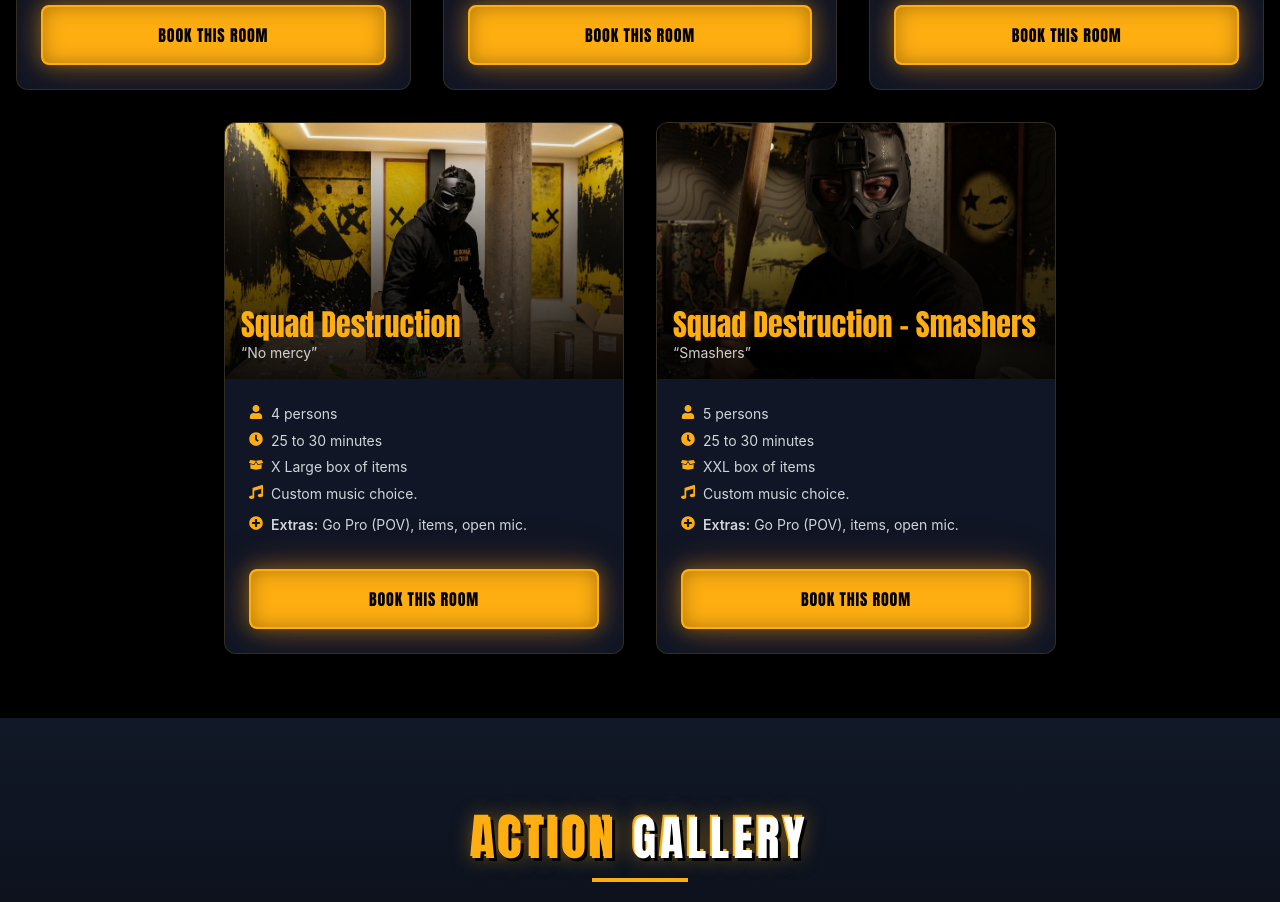
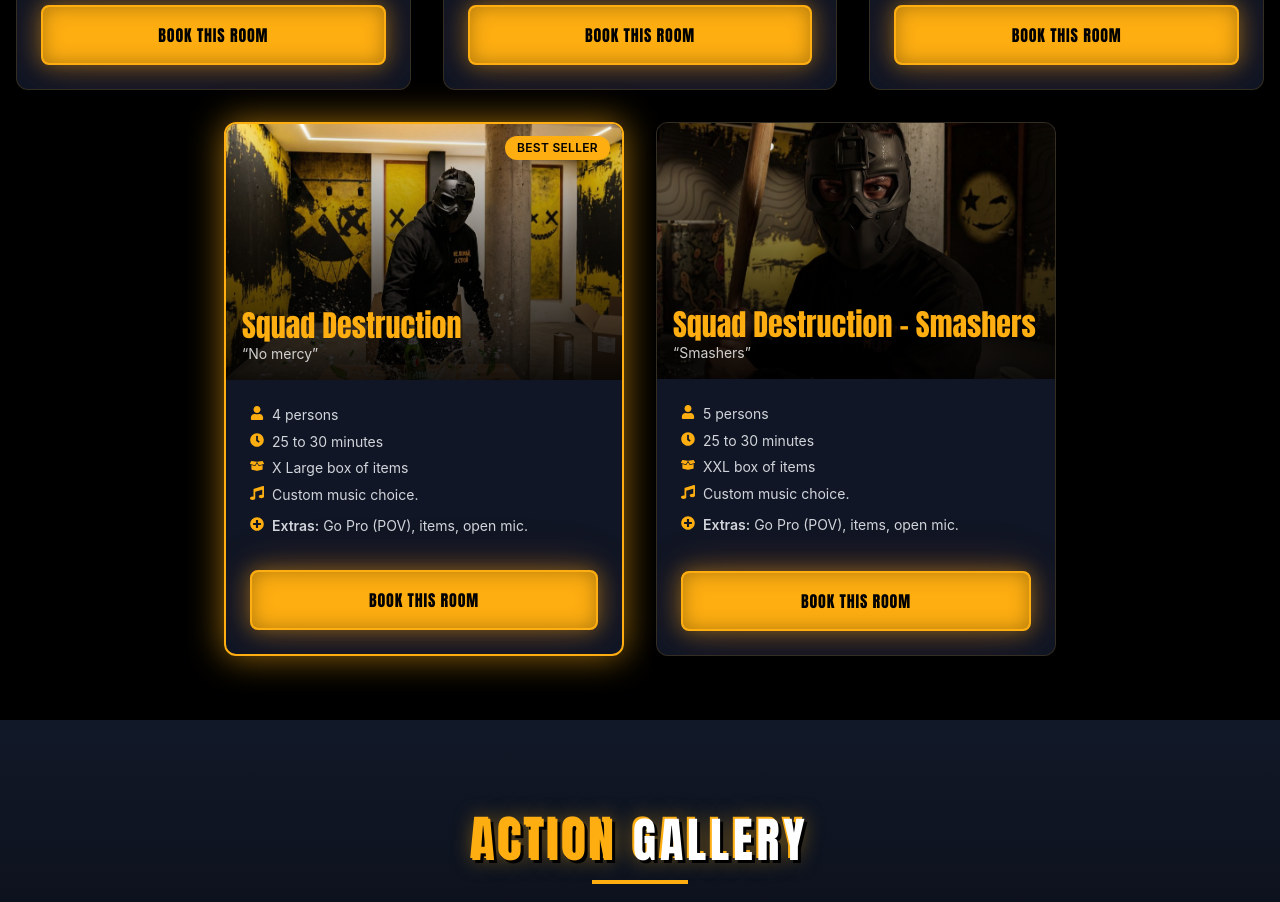
Before and after one commit to moementrabelsi/ragecage-website, a React (Vite) app: page / in a window 1280 px wide. Shown: the part 2580-3482 px from the top of the page. Built offline with nearby package versions, Linux system fonts and the light colour scheme; no server answers; a web font is replaced by a local one.

Commit message:
highlighted best seller pack

```diff
--- a/src/components/ServicesRooms.jsx
+++ b/src/components/ServicesRooms.jsx
@@ -67,7 +67,8 @@ const ServicesRooms = () => {
       titleKey: 'services.rooms.squadDestructionFour.title',
       descriptionKey: 'services.rooms.squadDestructionFour.description',
       itemsKey: 'services.rooms.squadDestructionFour.items',
-      image: '/images/services/7.jpg'
+      image: '/images/services/7.jpg',
+      bestSeller: true
     },
     {
       id: 5,
@@ -156,6 +157,9 @@ const ServicesRooms = () => {
               .map(item => item.trim())
               .filter(Boolean)
             const extrasText = extrasRaw ? extrasRaw.trim() : ''
+            const cardBorderClass = service.bestSeller
+              ? 'border-2 border-rage-yellow shadow-[0_0_35px_rgba(254,174,17,0.6)]'
+              : 'border border-rage-yellow/15 shadow-lg'
 
             return (
               <motion.div
@@ -167,9 +171,8 @@ const ServicesRooms = () => {
                   boxShadow: '0 15px 35px rgba(254,174,17,0.3)',
                   transition: { duration: 0.4, ease: [0.25, 0.46, 0.45, 0.94] }
                 }}
-                className="bg-gray-900/95 rounded-xl overflow-hidden border border-rage-yellow/15 shadow-lg flex flex-col rage-card-hover"
+                className={`bg-gray-900/95 rounded-xl overflow-hidden flex flex-col rage-card-hover ${cardBorderClass}`}
               >
-                {/* IMAGE – UNCHANGED */}
                 <div className="relative h-64 overflow-hidden">
                   <motion.img
                     src={service.image}
@@ -179,6 +182,11 @@ const ServicesRooms = () => {
                     transition={{ duration: 0.4 }}
                   />
                   <div className="absolute inset-0 bg-gradient-to-t from-black/90 via-black/50 to-transparent" />
+                  {service.bestSeller && (
+                    <div className="absolute top-3 right-3 bg-rage-yellow text-rage-black text-xs font-semibold px-3 py-1 rounded-full shadow-lg uppercase tracking-wide">
+                      {t('services.bestSeller')}
+                    </div>
+                  )}
                   <div className="absolute bottom-4 left-4 right-4">
                     <h3 className="text-3xl font-rage text-rage-yellow">
                       {t(service.titleKey)}
@@ -230,6 +238,9 @@ const ServicesRooms = () => {
                 .map(item => item.trim())
                 .filter(Boolean)
               const extrasText = extrasRaw ? extrasRaw.trim() : ''
+              const cardBorderClass = service.bestSeller
+                ? 'border-2 border-rage-yellow shadow-[0_0_35px_rgba(254,174,17,0.6)]'
+                : 'border border-rage-yellow/15 shadow-lg'
 
               return (
                 <motion.div
@@ -241,9 +252,8 @@ const ServicesRooms = () => {
                     boxShadow: '0 15px 35px rgba(254,174,17,0.3)',
                     transition: { duration: 0.4, ease: [0.25, 0.46, 0.45, 0.94] }
                   }}
-                  className="bg-gray-900/95 rounded-xl overflow-hidden border border-rage-yellow/15 shadow-lg flex flex-col rage-card-hover md:w-[calc(50%-1rem)] lg:w-[calc(33.333%-1rem)]"
+                  className={`bg-gray-900/95 rounded-xl overflow-hidden flex flex-col rage-card-hover md:w-[calc(50%-1rem)] lg:w-[calc(33.333%-1rem)] ${cardBorderClass}`}
                 >
-                  {/* IMAGE – UNCHANGED */}
                   <div className="relative h-64 overflow-hidden">
                     <motion.img
                       src={service.image}
@@ -253,6 +263,11 @@ const ServicesRooms = () => {
                       transition={{ duration: 0.4 }}
                     />
                     <div className="absolute inset-0 bg-gradient-to-t from-black/90 via-black/50 to-transparent" />
+                    {service.bestSeller && (
+                      <div className="absolute top-3 right-3 bg-rage-yellow text-rage-black text-xs font-semibold px-3 py-1 rounded-full shadow-lg uppercase tracking-wide">
+                        {t('services.bestSeller')}
+                      </div>
+                    )}
                     <div className="absolute bottom-4 left-4 right-4">
                       <h3 className="text-3xl font-rage text-rage-yellow">
                         {t(service.titleKey)}
--- a/src/translations/en.json
+++ b/src/translations/en.json
@@ -62,6 +62,7 @@
     "titlePart2": "&",
     "titlePart3": "Available Rooms",
     "bookButton": "Book This Room",
+    "bestSeller": "Best seller",
     "rooms": {
       "soloBlast": {
         "title": "Solo BLAST",
--- a/src/translations/fr.json
+++ b/src/translations/fr.json
@@ -62,21 +62,22 @@
     "titlePart2": "&",
     "titlePart3": "Salles Disponibles",
     "bookButton": "Réserver Cette Salle",
+    "bestSeller": "Best seller",
     "rooms": {
       "soloBlast": {
         "title": "Solo BLAST",
         "description": "1 personne • 20 minutes • Petite boîte d’objets • Musique personnalisée. Extras : Go Pro (POV), objets.",
-        "items": "« C’est juste moi et mon stress »"
+        "items": "« It’s just me and my stress »"
       },
       "duoChaos": {
         "title": "Duo Chaos",
         "description": "2 personnes • 20 minutes • Boîte d’objets moyenne • Musique personnalisée. Extras : Go Pro (POV), objets.",
-        "items": "« Casser ensemble »"
+        "items": "« Break it together »"
       },
       "trioMadness": {
         "title": "Trio Madness",
         "description": "3 personnes • 25 minutes • Grande boîte d’objets • Musique personnalisée. Extras : Go Pro (POV), objets, open mic.",
-        "items": "« Plus on est, plus on casse »"
+        "items": "« More people more damage »"
       },
       "squadDestructionFour": {
         "title": "Squad Destruction",
```
